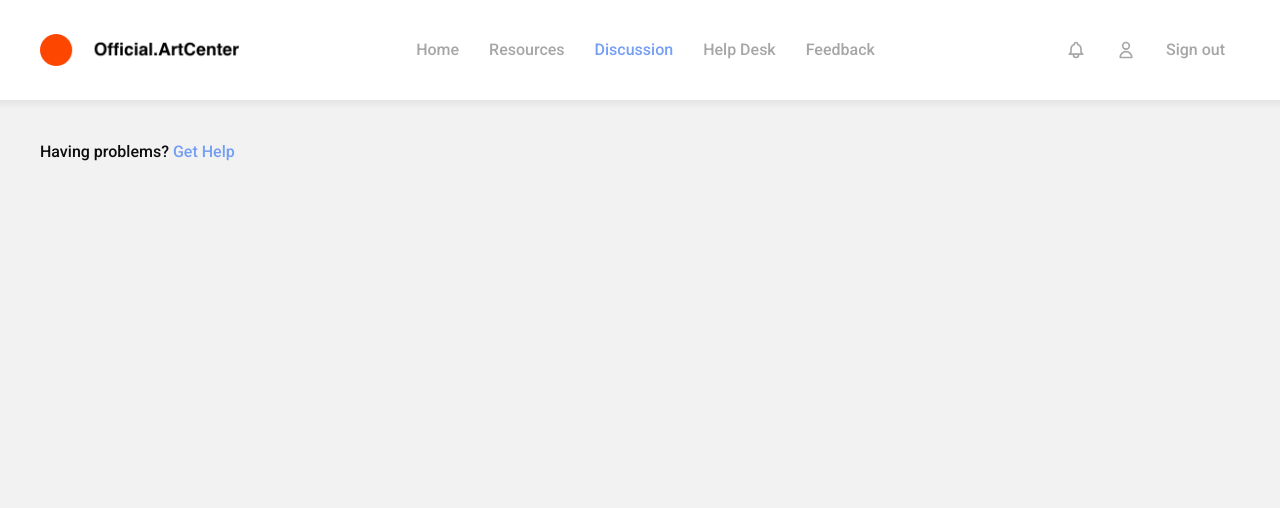
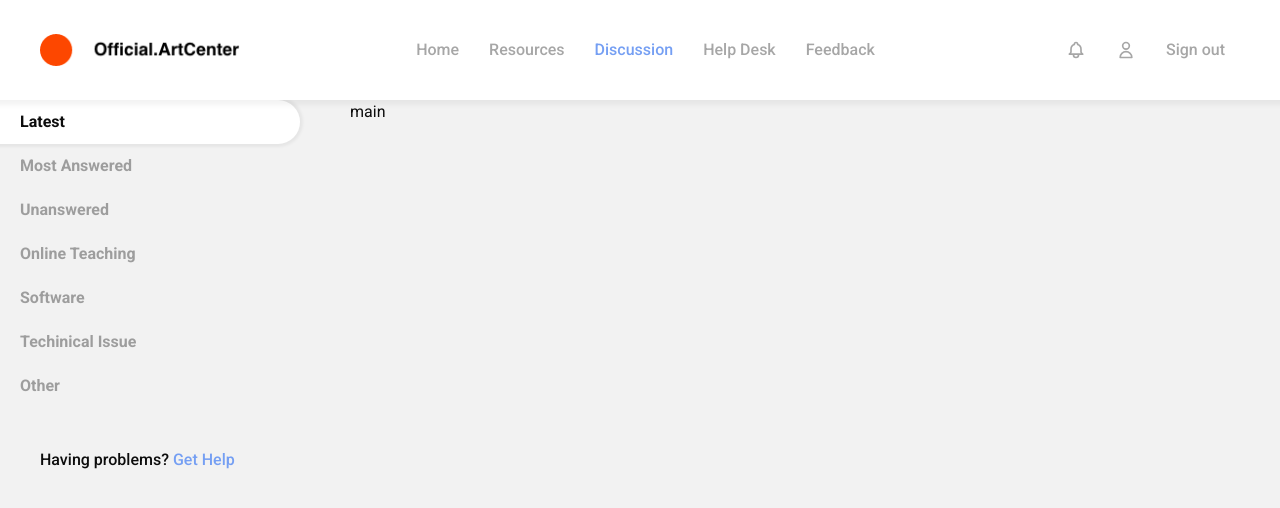
Before and after one commit to dennyhong96/art-center-portal, a Next.js app: page /discussion in a window 1280 px wide. Shown: the top 508 px of the page. Built offline with nearby package versions, Linux system fonts and the light colour scheme.

Commit message:
Add sidebar component

```diff
--- /dev/null
+++ b/src/components/sidebar/index.js
@@ -0,0 +1,48 @@
+import { useState, memo } from "react";
+import classNames from "classnames";
+import { nanoid } from "nanoid";
+
+import styles, { bar, button } from "./sidebar.module.css";
+
+const SIDE_BAR_TABS = [
+	"Latest",
+	"Most Answered",
+	"Unanswered",
+	"Online Teaching",
+	"Software",
+	"Techinical Issue",
+	"Other",
+];
+
+const SidebarButton = ({ children, setActive, isActive }) => {
+	return (
+		<button
+			onClick={setActive}
+			className={classNames(button, { [styles["button--active"]]: isActive })}
+		>
+			{children}
+		</button>
+	);
+};
+
+const Sidebar = () => {
+	const [activeTab, setActiveTab] = useState(0);
+
+	return (
+		<aside className={bar}>
+			<nav>
+				{SIDE_BAR_TABS.map((tab, idx) => (
+					<SidebarButton
+						key={`${nanoid}-${idx}`}
+						setActive={() => setActiveTab(idx)}
+						isActive={idx === activeTab}
+					>
+						{tab}
+					</SidebarButton>
+				))}
+			</nav>
+		</aside>
+	);
+};
+
+export default memo(Sidebar);
--- /dev/null
+++ b/src/components/sidebar/sidebar.module.css
@@ -0,0 +1,27 @@
+.bar {
+}
+
+.bar > nav {
+	display: flex;
+	flex-direction: column;
+	align-items: flex-start;
+}
+
+.button {
+	padding: 1rem 2rem;
+	width: 100%;
+	text-align: left;
+	background-color: transparent;
+	border-top-right-radius: 1000rem;
+	border-bottom-right-radius: 1000rem;
+	box-shadow: 0 0 3px 3px rgba(0, 0, 0, 0);
+	font-weight: 600;
+	color: var(--color-text-light);
+	transition: var(--transition);
+}
+
+.button--active {
+	box-shadow: 0 0 3px 3px rgba(0, 0, 0, 0.05);
+	color: var(--color-text);
+	background-color: #fff;
+}
--- a/src/pages/discussion.js
+++ b/src/pages/discussion.js
@@ -1,5 +1,13 @@
+import Sidebar from "@/components/sidebar";
+
 const Discussion = () => {
-	return <div></div>;
+	return (
+		<div className="page-discussion">
+			<Sidebar />
+			<section>main</section>
+			<div />
+		</div>
+	);
 };
 
 export default Discussion;
--- a/src/styles/main.css
+++ b/src/styles/main.css
@@ -1,3 +1,4 @@
+/* SETTTINGS */
 @import "./config/_reset.css";
 @import "./config/_variables.css";
 @import "./config/_utils.css";
@@ -5,3 +6,6 @@
 @import "./config/_typogrpahy.css";
 @import "./config/_links.css";
 @import "./config/_buttons.css";
+
+/* PAGE STYLES */
+@import "./pages/_page-discussion.css";
--- /dev/null
+++ b/src/styles/pages/_page-discussion.css
@@ -0,0 +1,5 @@
+.page-discussion {
+	display: grid;
+	grid-template-columns: 30rem 1fr 30rem;
+	gap: 5rem;
+}
```
Also changed, not shown: 1 other file (tests, documents, lock files or other folders).
